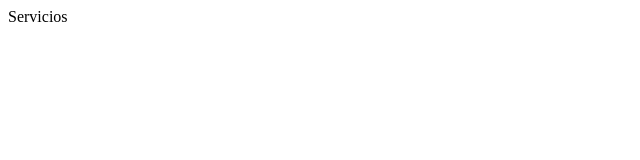
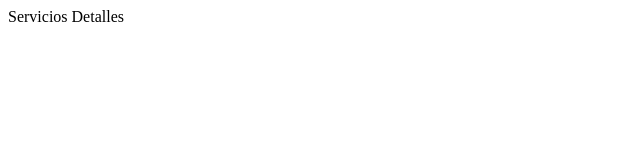
Before and after one commit to RoyalMasterDevs/Proyectos_socraramis, a plain HTML site: page index.html in a window 1280 px wide. Shown: the full height of the page, 0-640 px from the left. Drawn offline with Linux system fonts and the light colour scheme.

Commit message:
modified index

```diff
--- a/index.html
+++ b/index.html
@@ -1,5 +1,5 @@
 <!DOCTYPE html>
 <html>
     <head>Servicios</head>
-    <body></body>
+    <body>Detalles</body>
 </html>
```
